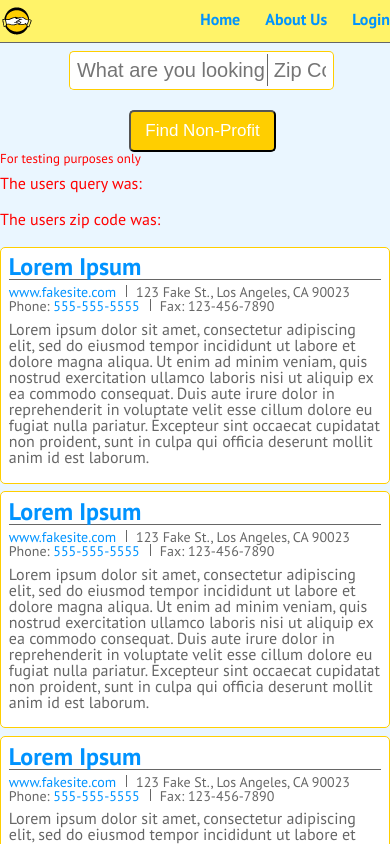
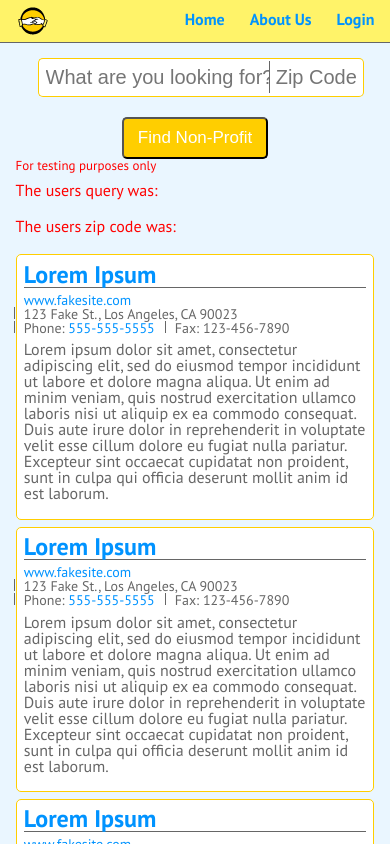
Before and after one commit to build-week-how-can-you-help/Front-End, a React (Create React App) app: page /results in a window 390 px wide. Shown: the top 844 px of the page. Built offline with nearby package versions, Linux system fonts and the light colour scheme; no server answers.

Commit message:
Minor style cleanup, responsiveness, and testing out public apis

```diff
--- a/package.json
+++ b/package.json
@@ -3,6 +3,7 @@
   "version": "0.1.0",
   "private": true,
   "dependencies": {
+    "axios": "^0.19.0",
     "node-sass": "^4.12.0",
     "react": "^16.8.6",
     "react-dom": "^16.8.6",
--- a/public/index.html
+++ b/public/index.html
@@ -20,7 +20,7 @@
       work correctly both with client-side routing and a non-root public URL.
       Learn how to configure a non-root public URL by running `npm run build`.
     -->
-        <title>React App</title>
+        <title>How Can You Help?</title>
     </head>
     <body>
         <noscript>You need to enable JavaScript to run this app.</noscript>
--- a/src/App.scss
+++ b/src/App.scss
@@ -98,6 +98,10 @@ header.site-header {
     padding: 1% 0;
     border-bottom: 1px solid $font-color;
 
+    @media (max-width: 900px) {
+        padding: 1% 4%;
+    }
+
     li {
         display: inline-block;
         margin-right: 25px;
@@ -111,6 +115,10 @@ header.site-header {
 
 footer.site-footer {
     padding: 2% 0;
+
+    @media (max-width: 900px) {
+        padding: 4%;
+    }
 
     li {
         margin-bottom: 10px;
@@ -136,6 +144,11 @@ HOME/LANDING PAGE
     left: 50%;
     top: 50%;
     transform: translate(-50%, -50%);
+    width: fit-content;
+
+    @media (max-width: 500px) {
+        padding: 0 2%;
+    }
 }
 
 .home {
@@ -218,6 +231,10 @@ RESULTS PAGE
 .results {
     main.main-content {
         padding: 2% 0;
+
+        @media (max-width: 900px) {
+            padding: 4%;
+        }
     }
 
     .non-profit {
@@ -262,12 +279,20 @@ RESULTS PAGE
     form {
         text-align: center;
 
+        @media (max-width: 650px) {
+            width: 100%;
+        }
+
         label {
             display: inline-block;
         }
 
         label:first-child {
             width: 60%;
+
+            @media (max-width: 650px) {
+                width: 75%;
+            }
 
             input {
                 border-top-left-radius: 5px;
@@ -281,6 +306,10 @@ RESULTS PAGE
             width: 15%;
             margin-left: -32px;
             position: relative;
+
+            @media (max-width: 650px) {
+                width: 25%;
+            }
 
             input {
                 border-top-right-radius: 5px;
@@ -322,6 +351,11 @@ RESULTS PAGE
             display: inline-block;
             margin-left: 15px;
             vertical-align: 2px;
+
+            @media (max-width: 650px) {
+                display: block;
+                margin: 0 auto;
+            }
         }
     }
 }
--- a/src/components/shared/Header.js
+++ b/src/components/shared/Header.js
@@ -10,7 +10,7 @@ function Header({ setUserQuery, setUserZip }) {
             <div className="wrap">
                 <div className="flex">
                     <Link to="/">
-                        <img src={logo} />
+                        <img src={logo} alt="How Can You Help Logo" />
                     </Link>
                     <ul>
                         <li>
--- a/src/components/shared/NonProfitList.js
+++ b/src/components/shared/NonProfitList.js
@@ -1,4 +1,5 @@
 import React, { useState, useEffect } from 'react';
+import axios from 'axios';
 import NonProfit from './NonProfit';
 
 import { orgs } from '../../data.js';
@@ -9,6 +10,10 @@ function NonProfitList({ userQuery, userZip }) {
     useEffect(() => {
         setNonProfits(orgs);
         console.log(userQuery);
+
+        axios.get('https://projects.propublica.org/nonprofits/api/v2/search.json').then(res => {
+            console.log(res);
+        });
     }, [userQuery]);
 
     return (
@@ -27,6 +32,17 @@ function NonProfitList({ userQuery, userZip }) {
             ))}
         </div>
     );
+
+    // , {
+    //     headers: {
+    //         'Access-Control-Allow-Origin': '*',
+    //         'Content-Type': 'application/json'
+    //     },
+    //     proxy: {
+    //         host: '66.43.34.50',
+    //         port: 8080
+    //     }
+    // }
 }
 
 export default NonProfitList;
```
Also changed, not shown: 2 other files (tests, documents, lock files or other folders).
